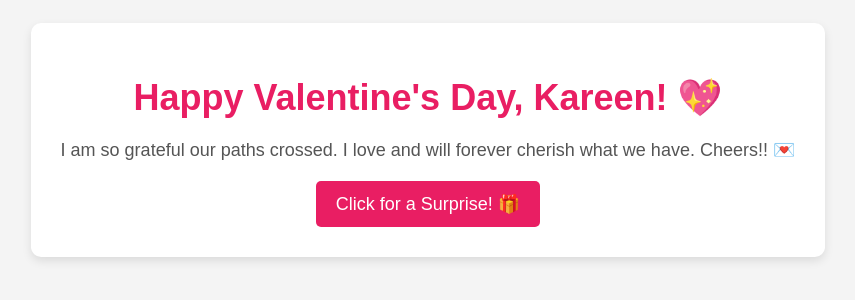
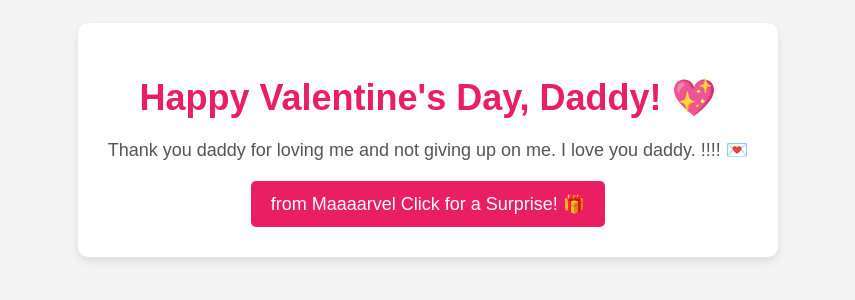
Before and after one commit to marvtiwa/Valentine-1, a plain HTML site: page index.html in a window 1280 px wide. Shown: the part 260-560 px from the top of the page, without its empty margins (212-1067 px from the left). Drawn offline with Linux system fonts and the light colour scheme.

Commit message:
Update index.html

```diff
--- a/index.html
+++ b/index.html
@@ -74,9 +74,9 @@
 </head>
 <body>
     <div class="container">
-        <h1 class="title">Happy Valentine's Day, Kareen! 💖</h1>
-        <p class="message">I am so grateful our paths crossed. I love and will forever cherish what we have. Cheers!! 💌</p>
-        <button onclick="showPopup()" class="btn">Click for a Surprise! 🎁</button>
+        <h1 class="title">Happy Valentine's Day, Daddy! 💖</h1>
+        <p class="message">Thank you daddy for loving me and not giving up on me. I love you daddy. !!!! 💌</p>
+        <button onclick="showPopup()" class="btn">from Maaaarvel Click for a Surprise! 🎁</button>
 
         <div id="popup" class="popup">
             <h2>Nothing here for you. It's a prank ❤️</h2>
```
